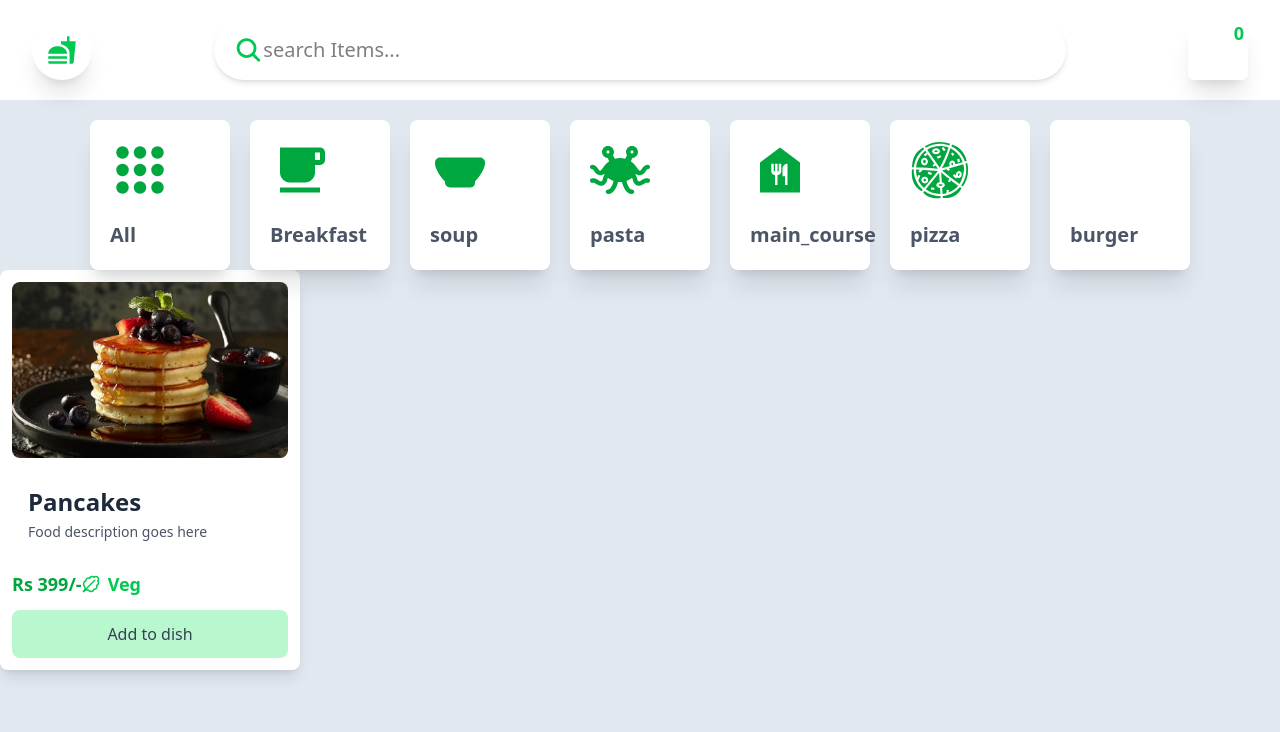
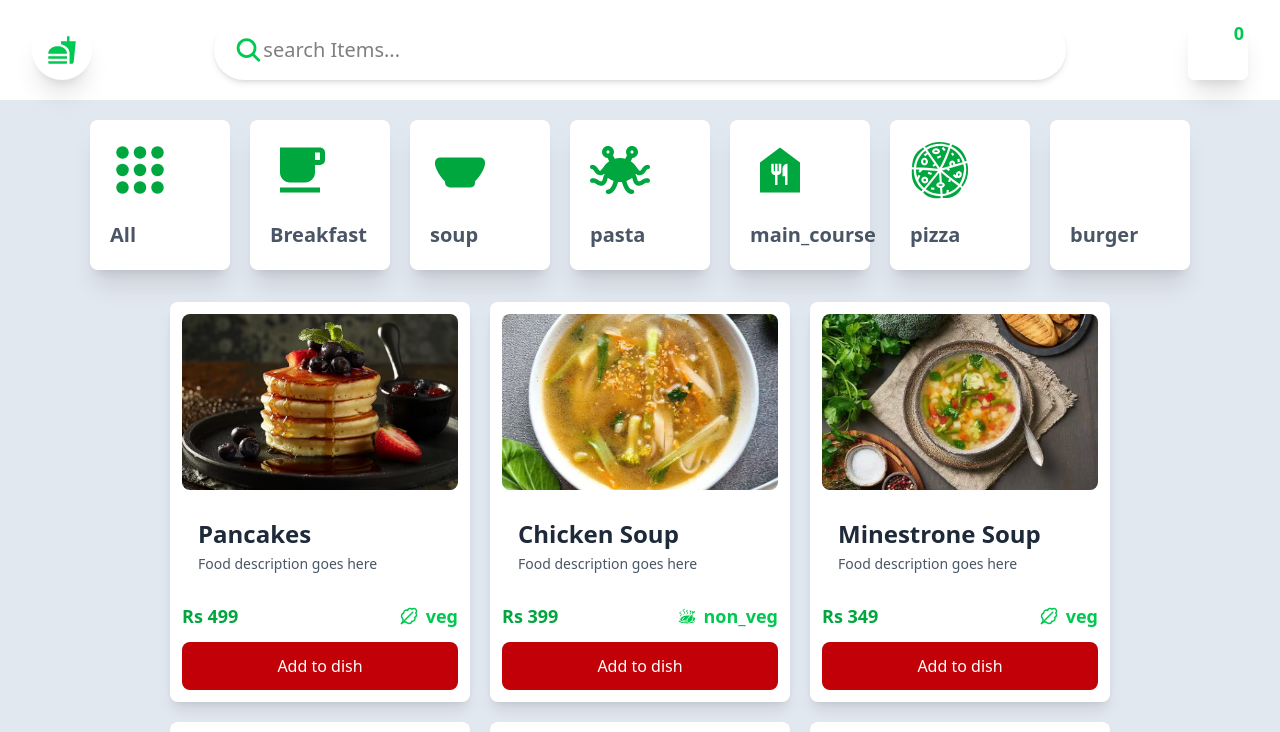
Before and after one commit to PrakashSingh65/Food-Delivery-Website, a React (Vite) app: page / in a window 1280 px wide. Shown: the top 732 px of the page. Built offline with nearby package versions, Linux system fonts and the light colour scheme; some icons are missing.

Commit message:
Refactor Card and Home components for dynamic data rendering; add UserContext for state management

```diff
--- a/src/Components/Card.jsx
+++ b/src/Components/Card.jsx
@@ -1,23 +1,26 @@
 import React from 'react'
 import image1 from "../assets/image1.avif"
 import { LuLeafyGreen } from "react-icons/lu";
+import { GiChickenOven } from "react-icons/gi";
 
-const Card = () => {
+const Card = ({name,image,id,price,type}) => {
+
   return (
     <div className='w-[300px] h-[400px] bg-white p-3 rounded-lg
-    flex flex-col gap-3 shadow-lg'>
+    flex flex-col gap-3 shadow-lg hover:border-2 border-red-700'>
         <div className='w-[100%] h-[60%] overflow-hidden rounded-lg'>
-          <img src={image1} alt="Food item" className='w-full h-full object-cover' />
+          <img src={image} alt="Food item" className='w-full h-full object-cover' />
         </div>
         <div className='p-4'>
-          <h3 className='text-2xl font-semibold text-gray-800'>Pancakes</h3>
+          <h3 className='text-2xl font-semibold text-gray-800'>{name}</h3>
           <p className='text-sm text-gray-600 mt-1'>Food description goes here</p>
         </div>
-        <div className='w-full flex justify-beteen items-center'>
-          <span className='text-lg font-bold text-green-600'>Rs 399/-</span>
-          <div className='flex justify-center items-center gap-2 text-green-500 text-lg font-semibold'><LuLeafyGreen /><span>Veg</span></div>
+        <div className='w-full flex justify-between items-center'>
+          <span className='text-lg font-bold text-green-600'>Rs {price}</span>
+          <div className='flex justify-center items-center gap-2 text-green-500 text-lg font-semibold'>
+            {type==="veg"?<LuLeafyGreen />:<GiChickenOven />}<span>{type}</span></div>
         </div>
-        <button className='w-full p-3 rounded-lg bg-green-200 text-gray-700
+        <button className='w-full p-3 rounded-lg bg-red-700 text-white
         hover:bg-green-400 transition-all'>Add to dish</button>
     </div>
   )
--- /dev/null
+++ b/src/Context/UserContext.jsx
@@ -0,0 +1,14 @@
+ import React from 'react'
+ import { createContext } from 'react'
+ export const dataContext=createContext()
+
+ const UserContext = ({ children }) => {
+
+   return (
+     <div>
+         {children}
+     </div>
+   )
+ }
+
+ export default UserContext
--- a/src/Pages/Home.jsx
+++ b/src/Pages/Home.jsx
@@ -1,25 +1,51 @@
-import React from 'react'
+import React, { useState } from 'react'
 
 import Categories from '../Category'
 import Card from '../Components/Card'
+import { food_items } from '../Food'
 
 const Home = () => {
+  const [cate,setCate]=useState(food_items)
+
+  function filter(category){
+    const categoryLower = category.toLowerCase()
+    if(categoryLower==="all"){
+      setCate(food_items)
+    }
+    else{
+      const newList=food_items.filter((item)=> item.food_category===categoryLower)
+      setCate(newList)
+    }
+  }
   return (
-    <div className='bg-slate-200 w-full h-screen py-5'>
+    <div className='bg-slate-200 w-full py-5'>
 
-      <div className='flex flex-warp justify-center items-center gap-5 w-[100%]'>
-        {Categories.map((item)=>{
-          return <div className='w-[140px] h-[150px] bg-white flex
-          flex-col item-start gap-5 p-5 justify-start text-[20px]
+      <div className='flex flex-wrap justify-center items-center gap-5 w-[100%]'>
+        {Categories.map((item) => {
+          return <div key={item.id} className='w-[140px] h-[150px] bg-white flex
+          flex-col items-start gap-5 p-5 justify-start text-[20px]
           font-semibold text-gray-600 rounded-lg shadow-xl hover:bg-green-200 cursor-pointer
-          transition-all durataion-200'>
+          transition-all duration-200' onClick={()=>filter(item.name.toLowerCase())}>
             {item.icon}
             {item.name}
 
           </div>
         })}
       </div>
-      <Card/>
+
+      <div className='flex flex-wrap justify-center items-center gap-5 py-8 px-5'>
+        {cate.map(
+          (item) => (
+          <Card
+            key={item.id}
+            name={item.food_name}
+            image={item.food_image}
+            price={item.price}
+            id={item.id}
+            type={item.food_type}
+          />
+        ))}
+      </div>
     </div>
   )
 }
--- a/src/main.jsx
+++ b/src/main.jsx
@@ -2,11 +2,17 @@ import { StrictMode } from "react";
 import { createRoot } from "react-dom/client";
 import "./index.css";
 import App from "./App.jsx";
-import React from "react";
 import { RouterProvider } from "react-router-dom";
 import router from "./Routes/Routing.jsx";
+import UserContext from "./Context/UserContext.jsx";
+import React from "react";
+
 createRoot(document.getElementById("root")).render(
   <StrictMode>
-    <RouterProvider router={router} />
-  </StrictMode>,
+    <UserContext>
+      <RouterProvider router={router}>
+        <App />
+      </RouterProvider>
+    </UserContext>
+  </StrictMode>
 );
```
